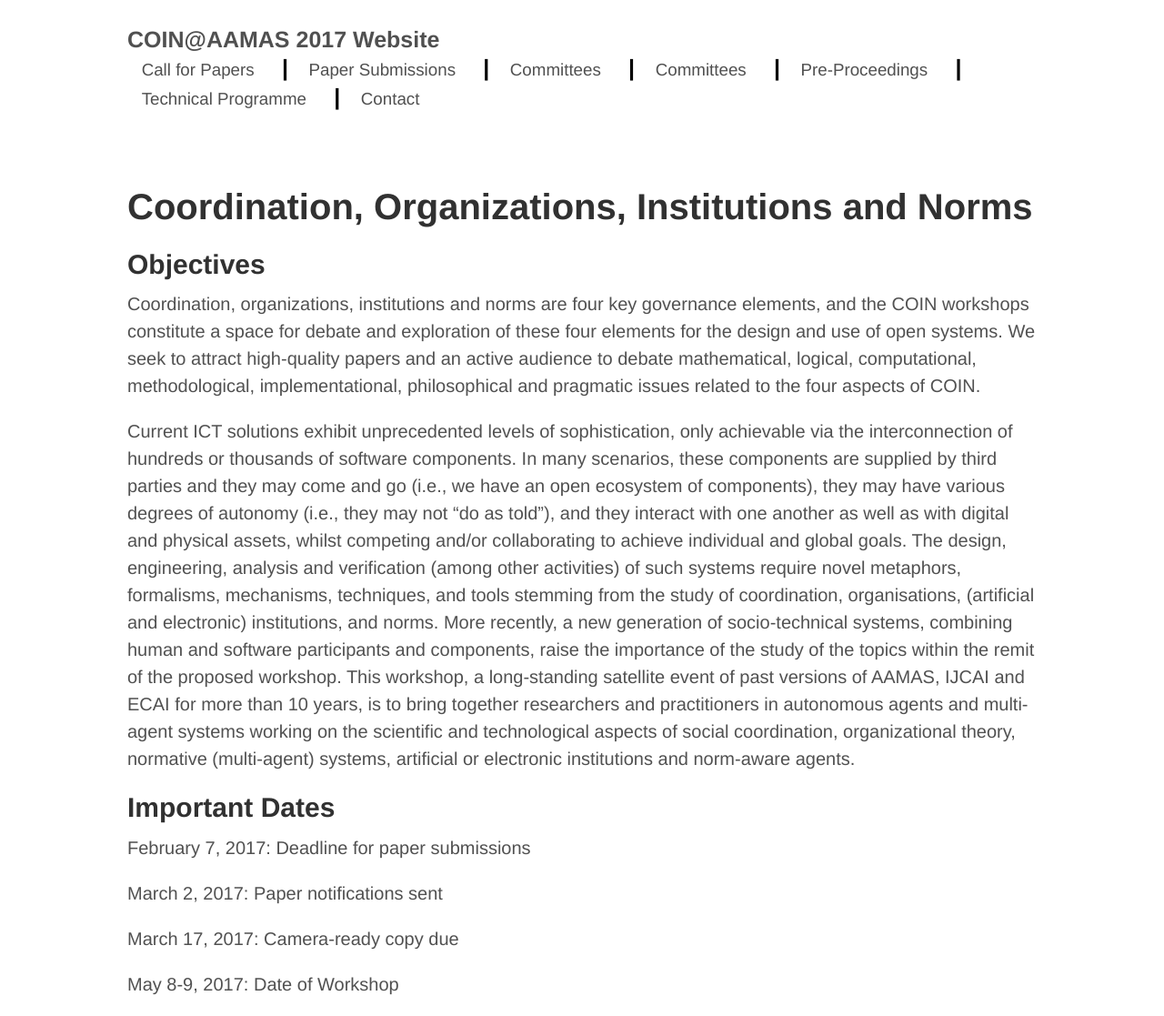
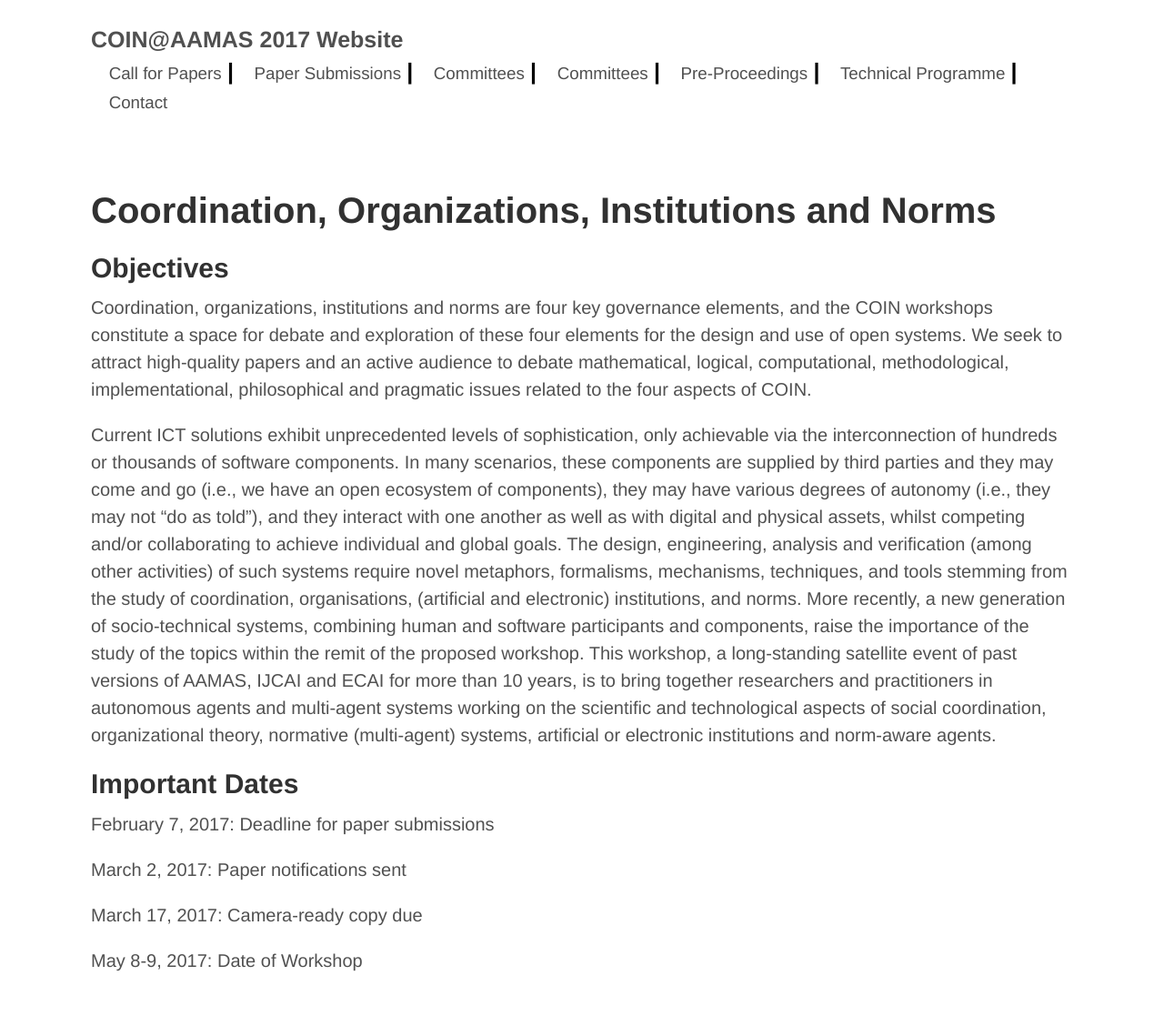
Before and after one commit to coin-workshop/coin-2017, a Jekyll site: the page built from index.md, in a window 1280 px wide. Shown: the whole page at 91% size. Built offline with Jekyll 4.4.1, drawn with Linux system fonts in a browser that asks for light colours; after the commit the page ends 1091 px from its top, so only the background shows below that.

Commit message:
Still changing the site header.

```diff
--- a/_layouts/default.html
+++ b/_layouts/default.html
@@ -13,7 +13,7 @@
    <h3 class="masthead-title">
      <a href="{{ site.path }}">{{ site.title }}</a>
    </h3>
-   <h3 class="masthead-title" style="margin-left: 0px;">
+   <h3 class="masthead-title" style="margin-top: 4px; margin-left: 4px;">
      <small>
         &nbsp;&nbsp;&nbsp;<a href="{{ site.path }}/call_for_papers.html">Call for Papers</a>
      </small>
--- a/css/style.scss
+++ b/css/style.scss
@@ -174,7 +174,7 @@
 //   -- centers page content
 
 .container {
-  width: 50rem;//38rem;
+  width: 54rem;//38rem;
   padding-left:  1rem;
   padding-right: 1rem;
   margin-left:  auto;
@@ -207,7 +207,7 @@
 
     span {
       color: black;
-      margin-left: 1em
+      margin-left: 1px;
     }
   }
 }
```
